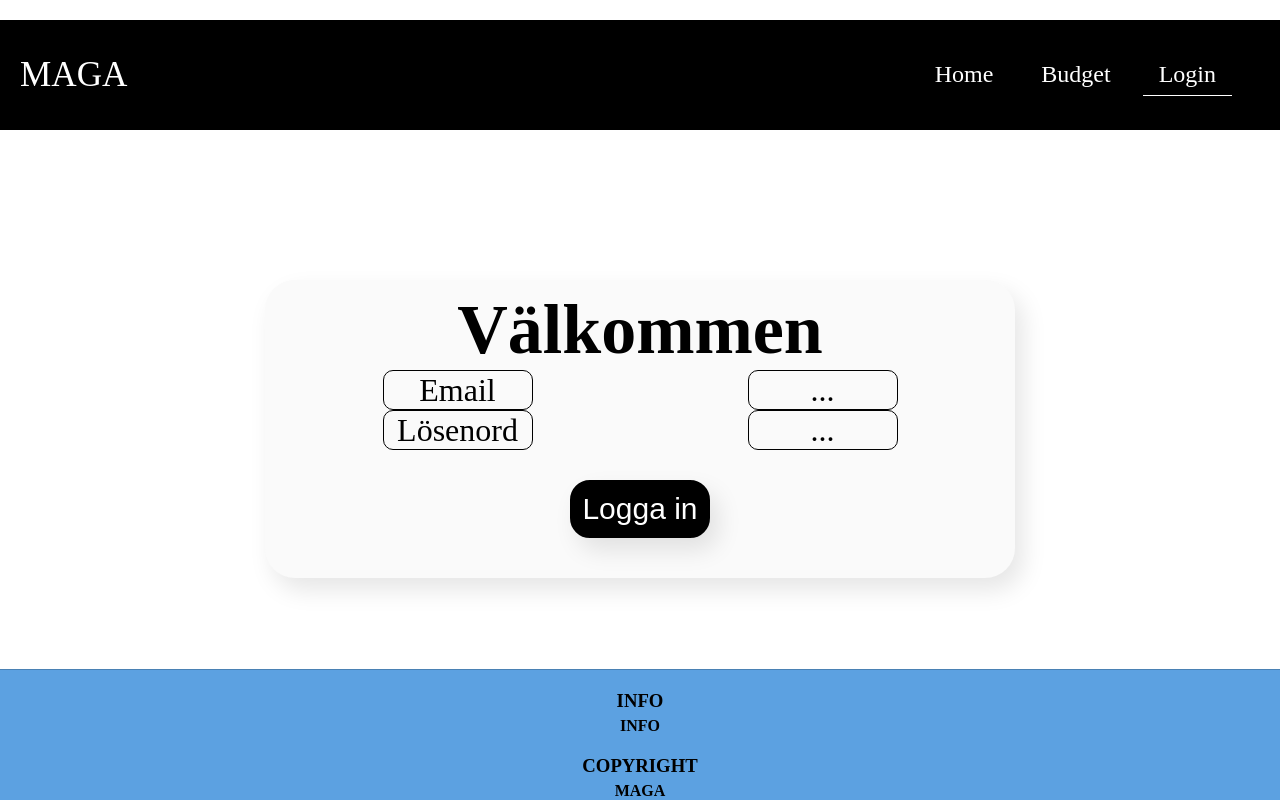
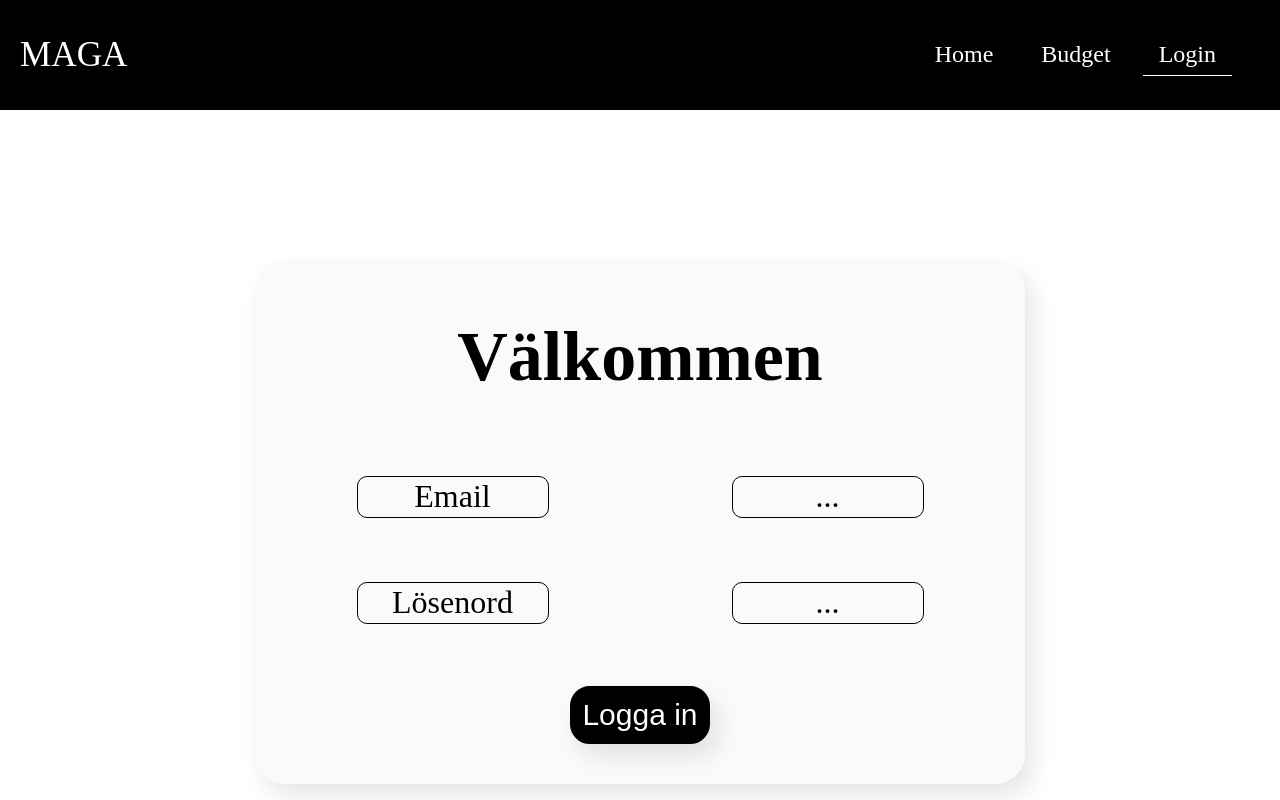
Before and after one commit to MaxHjarpe/Stekonomi, a React (Create React App) app: page /Login in a window 1280 px wide. Shown: the top 800 px of the page. Built offline with nearby package versions, Linux system fonts and the light colour scheme.

Commit message:
LoginPage fix

```diff
--- a/src/App.tsx
+++ b/src/App.tsx
@@ -1,5 +1,5 @@
 import React from "react";
-import { BrowserRouter, Route, Router, Routes } from "react-router-dom";
+import { Route, Routes } from "react-router-dom";
 import NavBar from "./Components/Navbar/NavBar";
 import Homepage from "./Pages/Homepage";
 import Login from "./Pages/Login/Login";
--- a/src/CSS/main.css
+++ b/src/CSS/main.css
@@ -1,15 +1,11 @@
 body {
-  padding-top: 20px;
   width: 100%;
+  margin: 0;
+  padding: 0;
 }
 
 #root {
-  display: flex;
+  display: block;
   flex-direction: column;
   min-height: 100vh;
 }
-* {
-  box-sizing: border-box;
-  margin: 0;
-  padding: 0;
-}
--- a/src/Pages/Login/Login.css
+++ b/src/Pages/Login/Login.css
@@ -12,8 +12,6 @@
 .h1-styling{
     display: block;
     font-size: 70px;
-    margin-left: auto;
-    margin-right: auto;
     text-align: center;
 }
 
@@ -27,8 +25,8 @@
     border-style: solid;
     font-size: xx-large;
     text-align: center;
-    padding-left: 30px;
-    padding-right: 30px;
+    padding-left: 20px;
+    padding-right: 20px;
     align-items: center;
 }
 
@@ -48,6 +46,7 @@
     display: flex;
     justify-content: center;
     padding-top: 150px;
+    padding-bottom: 150px;
 }
 
 .button-stylig-login{
```
